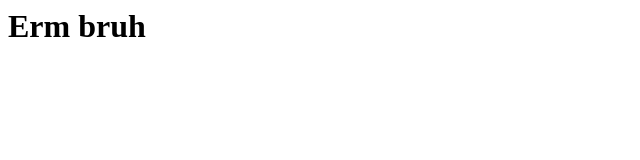
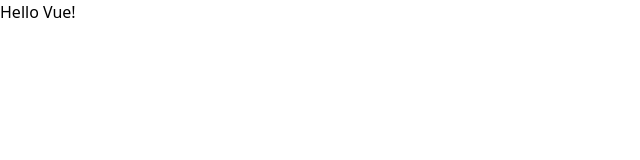
Before and after one commit to PizzaSnor/pizzasnor.github.io, a plain HTML site: page index.html in a window 1280 px wide. Shown: the whole page, without its empty margins (0-640 px from the left). Drawn offline with nearby package versions, Linux system fonts and the light colour scheme.

Commit message:
Update index.html

```diff
--- a/index.html
+++ b/index.html
@@ -1 +1,29 @@
-<h1>Erm bruh</h1>
+<!doctype html>
+<html lang="en">
+<head>
+    <meta charset="UTF-8">
+    <meta name="viewport"
+          content="width=device-width, user-scalable=no, initial-scale=1.0, maximum-scale=1.0, minimum-scale=1.0">
+    <meta http-equiv="X-UA-Compatible" content="ie=edge">
+    <script src="https://unpkg.com/vue@3/dist/vue.global.js"></script>
+    <script src="https://cdn.jsdelivr.net/npm/@tailwindcss/browser@4"></script>
+    <title>Tims moker jammie dingen</title>
+</head>
+<body>
+    <div id="app">
+            {{ message }}
+    </div>
+</body>
+</html>
+
+<script>
+    const { createApp } = Vue
+
+    createApp({
+        data() {
+            return {
+                message: 'Hello Vue!'
+            }
+        }
+    }).mount('#app')
+</script>
```
